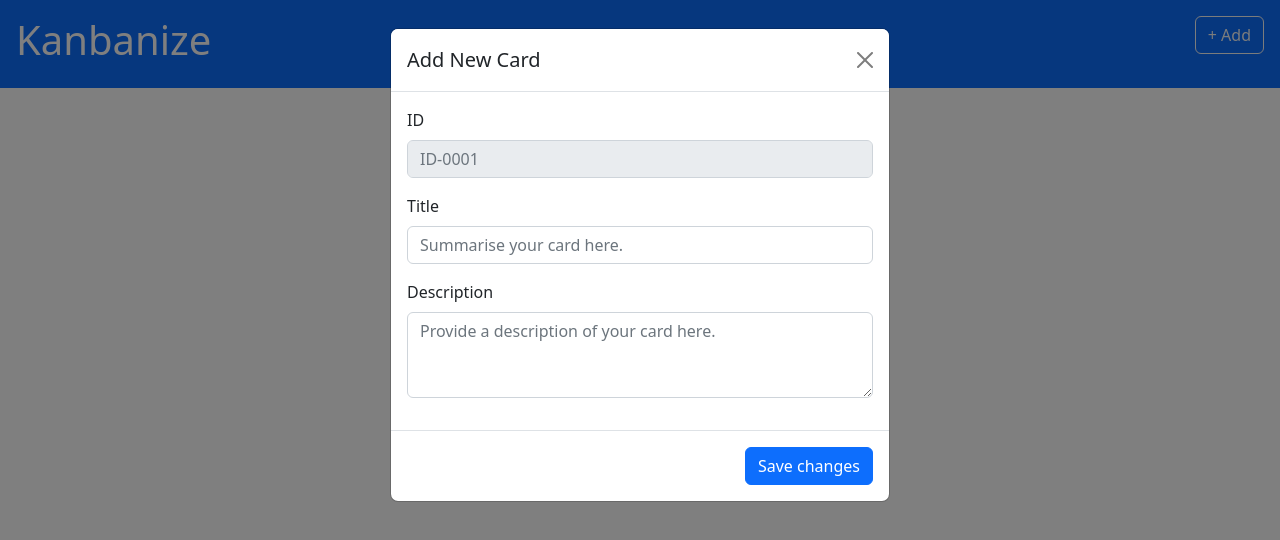
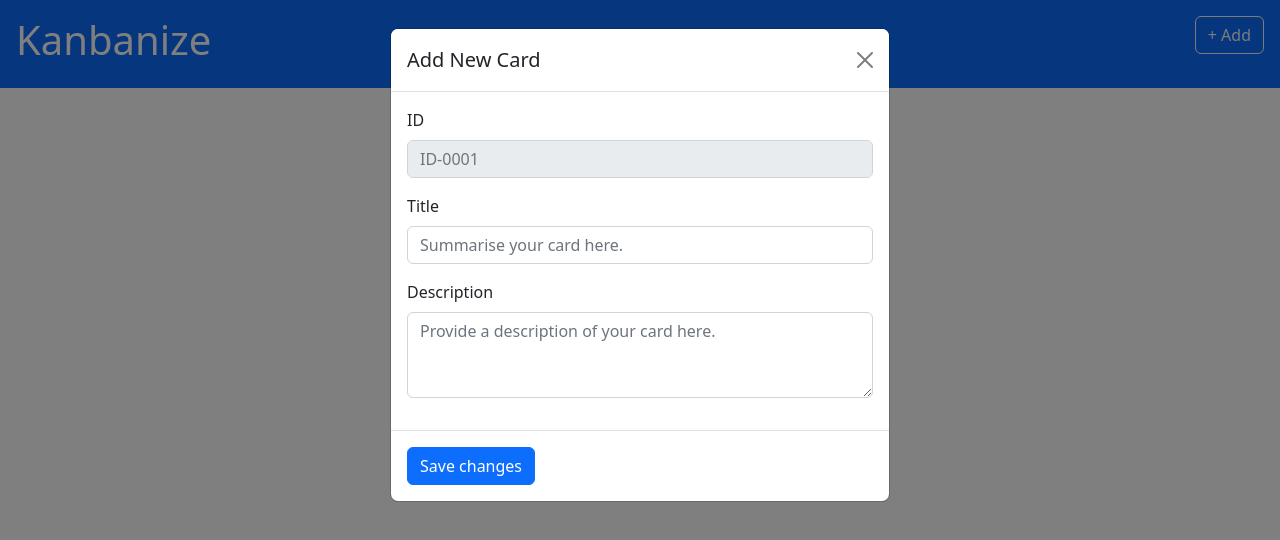
Before and after one commit to mohamad-jamil/kanbanize, a React (Vite) app: page / in a window 1280 px wide. Both pictures are taken after a click on the button "+ Add". Shown: the top 540 px of the page. Built offline with nearby package versions, Linux system fonts and the light colour scheme.

Commit message:
Add functionality to display alert if card with empty title is created

```diff
--- a/src/components/AddCardModal.tsx
+++ b/src/components/AddCardModal.tsx
@@ -22,12 +22,12 @@
 }: Props) {
   const [title, setTitle] = useState("");
   const [description, setDescription] = useState("");
+  const [showEmptyTitleError, setShowEmptyTitleError] = useState(false);
   let nextID = (cards.length + 1).toString().padStart(4, "0");
 
   const handleCreateCard = () => {
-    console.log(
-      `Saving card with title "${title}" and description "${description}".`
-    );
+    if (title != "") {
+      setShowEmptyTitleError(false);
 
       setCards([
         ...cards,
@@ -39,18 +39,20 @@
       ]);
 
       handleCloseModal();
+    } else {
+      setShowEmptyTitleError(true);
+    }
   };
 
   const handleTitleChange = (e: React.ChangeEvent<HTMLInputElement>) => {
     setTitle(e.target.value);
-    console.log(e.target.value);
+    setShowEmptyTitleError(e.target.value == "");
   };
 
   const handleDescriptionChange = (
     e: React.ChangeEvent<HTMLTextAreaElement>
   ) => {
     setDescription(e.target.value);
-    console.log(e.target.value);
   };
 
   return (
@@ -104,7 +106,7 @@
               ></textarea>
             </div>
           </div>
-          <div className="modal-footer">
+          <div className="modal-footer d-flex justify-content-between">
             <button
               type="button"
               className="btn btn-primary"
@@ -112,6 +114,11 @@
             >
               Save changes
             </button>
+            {showEmptyTitleError && (
+              <div className="alert alert-danger" role="alert">
+                <b>Error!</b> "Title" field must be populated.
+              </div>
+            )}
           </div>
         </div>
       </div>
```
Lines whose indentation alone changed are shown as unchanged.
